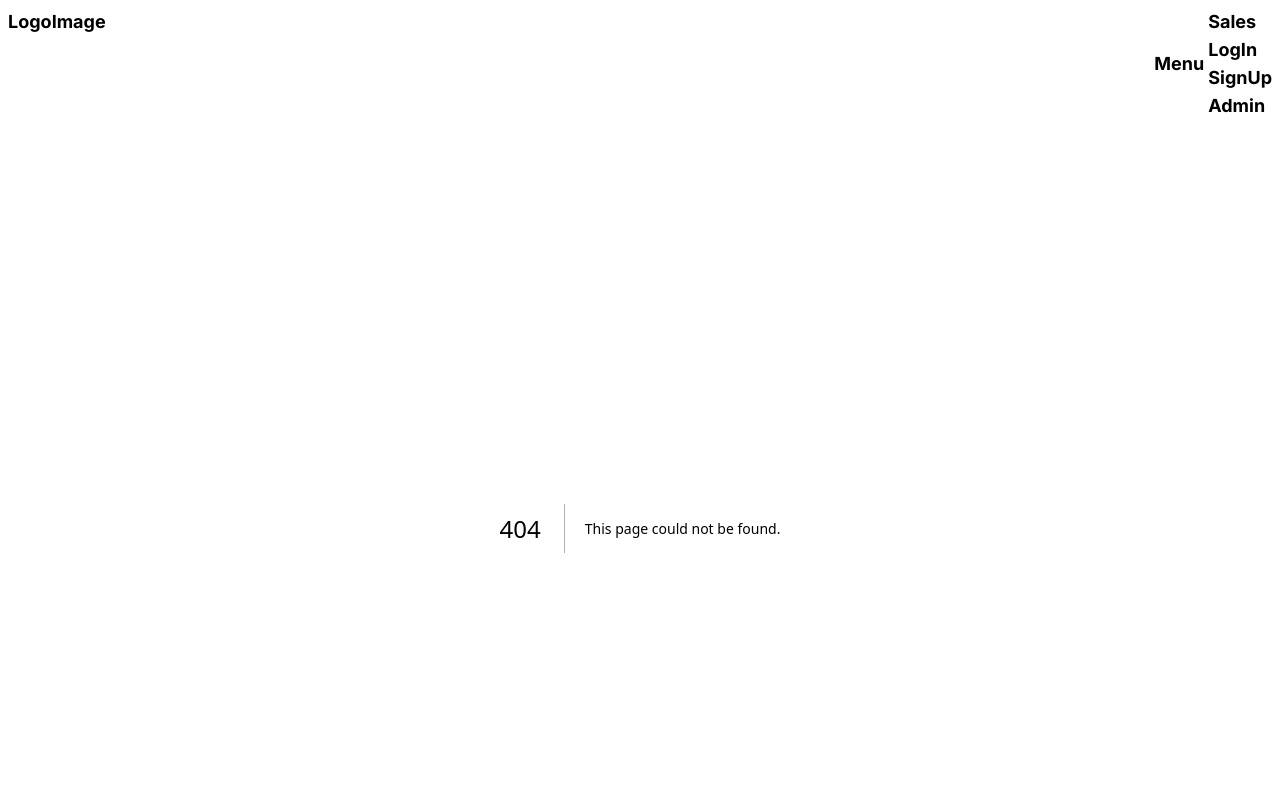
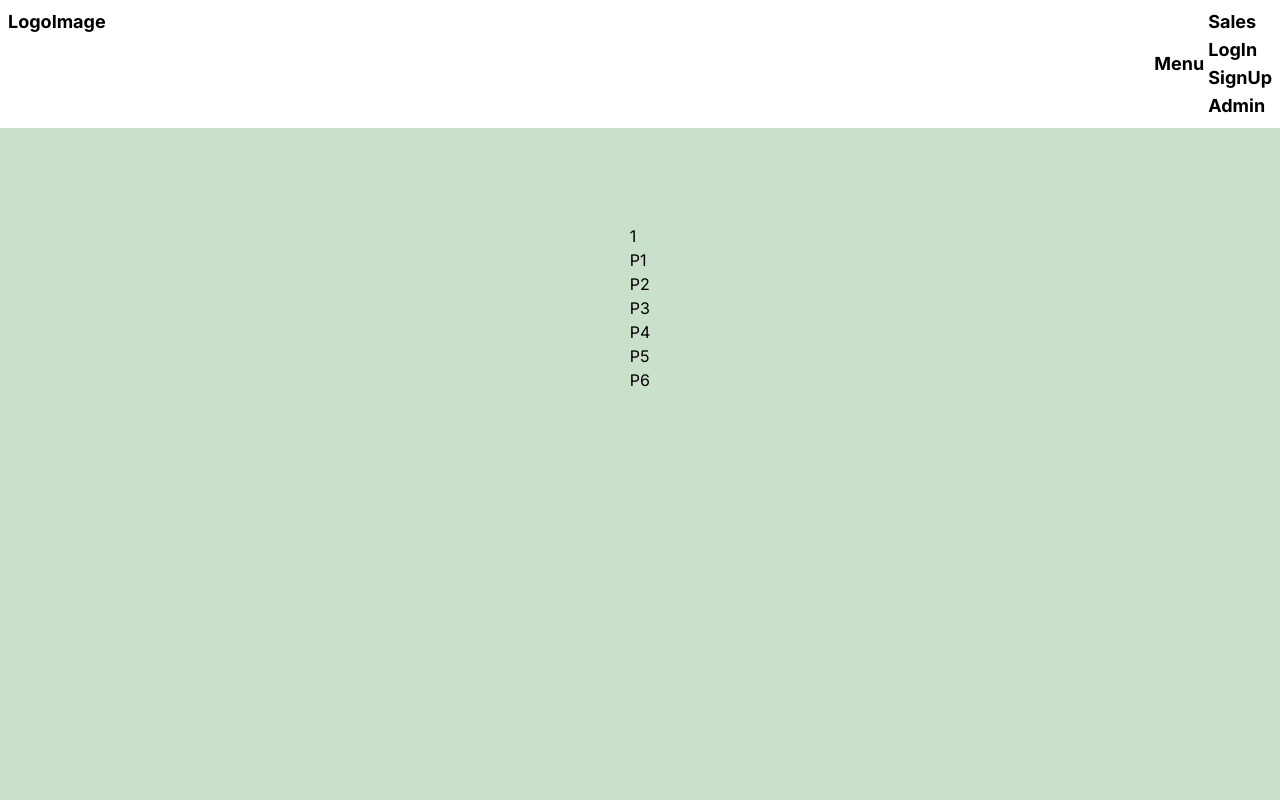
Before and after one commit to BomingYu/shop-frontend, a Next.js app: page /admin/sale/1/saleItems in a window 1280 px wide. Before the commit this address had no page. Shown: the top 800 px of the page. Built offline with nearby package versions, Linux system fonts and the light colour scheme.

Commit message:
saleitem frontend test pass

```diff
--- a/src/Components/Admin/saleComponents/AdminSaleCard.jsx
+++ b/src/Components/Admin/saleComponents/AdminSaleCard.jsx
@@ -4,8 +4,9 @@ import { useState } from "react";
 import SaleUpdateForm from "./SaleUpdateForm";
 import axios from "axios";
 import { useRouter } from "next/navigation";
+import Link from "next/link";
 
-export default function AdminSaleCard({ id, name, available, startAt, endAt }) {
+export default function AdminSaleCard({ saleId, name, available, startAt, endAt }) {
   const [isEdit, setIsEdit] = useState(false);
   const router = useRouter();
 
@@ -28,7 +29,7 @@ export default function AdminSaleCard({ id, name, available, startAt, endAt }) {
   const handleDeleteSale = async () => {
     try {
       const response = await axios.delete(
-        "http://localhost:5006/api/sales/" + id
+        "http://localhost:5006/api/sales/" + saleId
       );
       router.refresh();
     } catch (error) {
@@ -93,9 +94,9 @@ export default function AdminSaleCard({ id, name, available, startAt, endAt }) {
             </button>
           </li>
           <li className="lg:text-2xl md:text-sm">
-            <button className="bg-amber-500 text-lg font-bold font-bodyFont p-1 rounded-full">
+            <Link href={`/admin/sale/${saleId}`} className="bg-amber-500 text-lg font-bold font-bodyFont p-1 rounded-full">
               View
-            </button>
+            </Link>
           </li>
         </ul>
       )}
--- a/src/Components/Admin/saleComponents/SaleUpdateForm.jsx
+++ b/src/Components/Admin/saleComponents/SaleUpdateForm.jsx
@@ -18,7 +18,7 @@ export default function SaleUpdateForm({
   const [end, setEnd] = useState(endAt);
 
   const [error, setError] = useState("");
-  const [errorShow, setErrorShow] = useState(true);
+  const [errorShow, setErrorShow] = useState(false);
 
   const handleStartChange = (e) => {
     if (end && e.target.value > end) {
--- /dev/null
+++ b/src/app/admin/sale/[saleId]/[productId]/page.jsx
@@ -0,0 +1,8 @@
+export default function Page({params}){
+    return(
+        <main className="flex min-h-screen flex-col items-center justify-between p-24 bg-lightRGBA dark:bg-darkRGBA">
+            <h1>{params.saleId}</h1>
+            <h1>{params.productId}</h1>
+        </main>
+    );
+}
--- /dev/null
+++ b/src/app/admin/sale/[saleId]/page.jsx
@@ -0,0 +1,10 @@
+import Link from "next/link";
+
+export default function Page({params}){
+    return(
+        <main className="flex min-h-screen flex-col items-center justify-between p-24 bg-lightRGBA dark:bg-darkRGBA">
+            <h1>{params.saleId}</h1>
+            <Link href={`/admin/sale/${params.saleId}/saleItems`}>Products List</Link>
+        </main>
+    );
+}
--- /dev/null
+++ b/src/app/admin/sale/[saleId]/saleItems/page.jsx
@@ -0,0 +1,27 @@
+"use client"
+
+import { useEffect, useState } from "react";
+import { useRouter } from "next/navigation";
+
+export default function Page({params}){
+    const router = useRouter();
+    //const [productId , setProductId] = useState();
+
+    const handleChangeProductId = (productId) => {
+        router.push(`/admin/sale/${params.saleId}/${productId}`);
+    }
+
+    return(
+        <main className="flex min-h-screen flex-col items-center justify-between p-24 bg-lightRGBA dark:bg-darkRGBA">
+            <ul>
+                <li>{params.saleId}</li>
+                <li onClick={()=>handleChangeProductId(1)}>P1</li>
+                <li onClick={()=>handleChangeProductId(2)}>P2</li>
+                <li onClick={()=>handleChangeProductId(3)}>P3</li>
+                <li onClick={()=>handleChangeProductId(4)}>P4</li>
+                <li onClick={()=>handleChangeProductId(5)}>P5</li>
+                <li onClick={()=>handleChangeProductId(6)}>P6</li>
+            </ul>
+        </main>
+    );
+}
--- a/src/app/admin/sale/page.jsx
+++ b/src/app/admin/sale/page.jsx
@@ -30,7 +30,7 @@ export default function Page() {
           sales.map((sale) => (
             <AdminSaleCard
               key={sale.id}
-              id={sale.id}
+              saleId={sale.id}
               name={sale.name}
               available={sale.isAvailable}
               startAt={sale.startAt}
```
